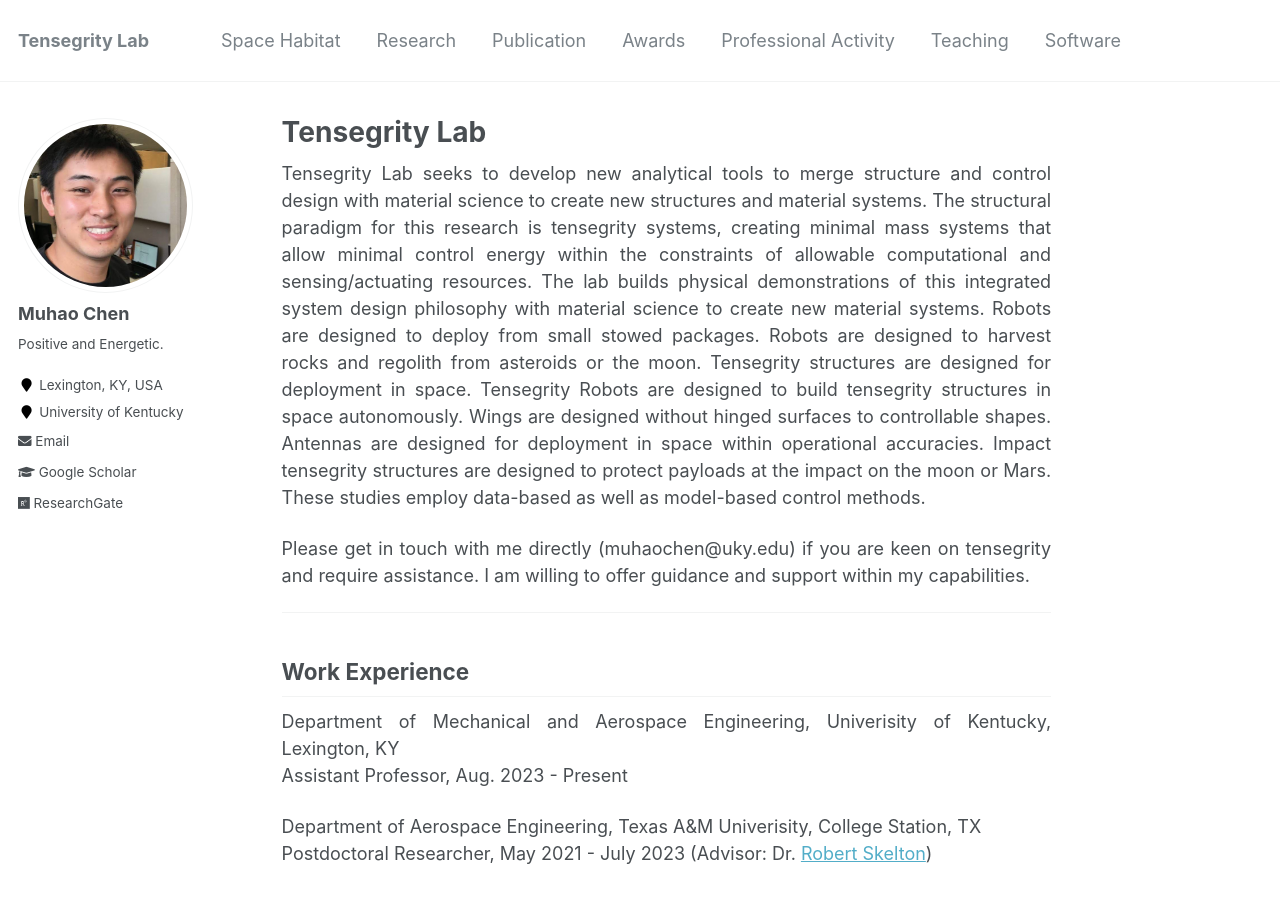
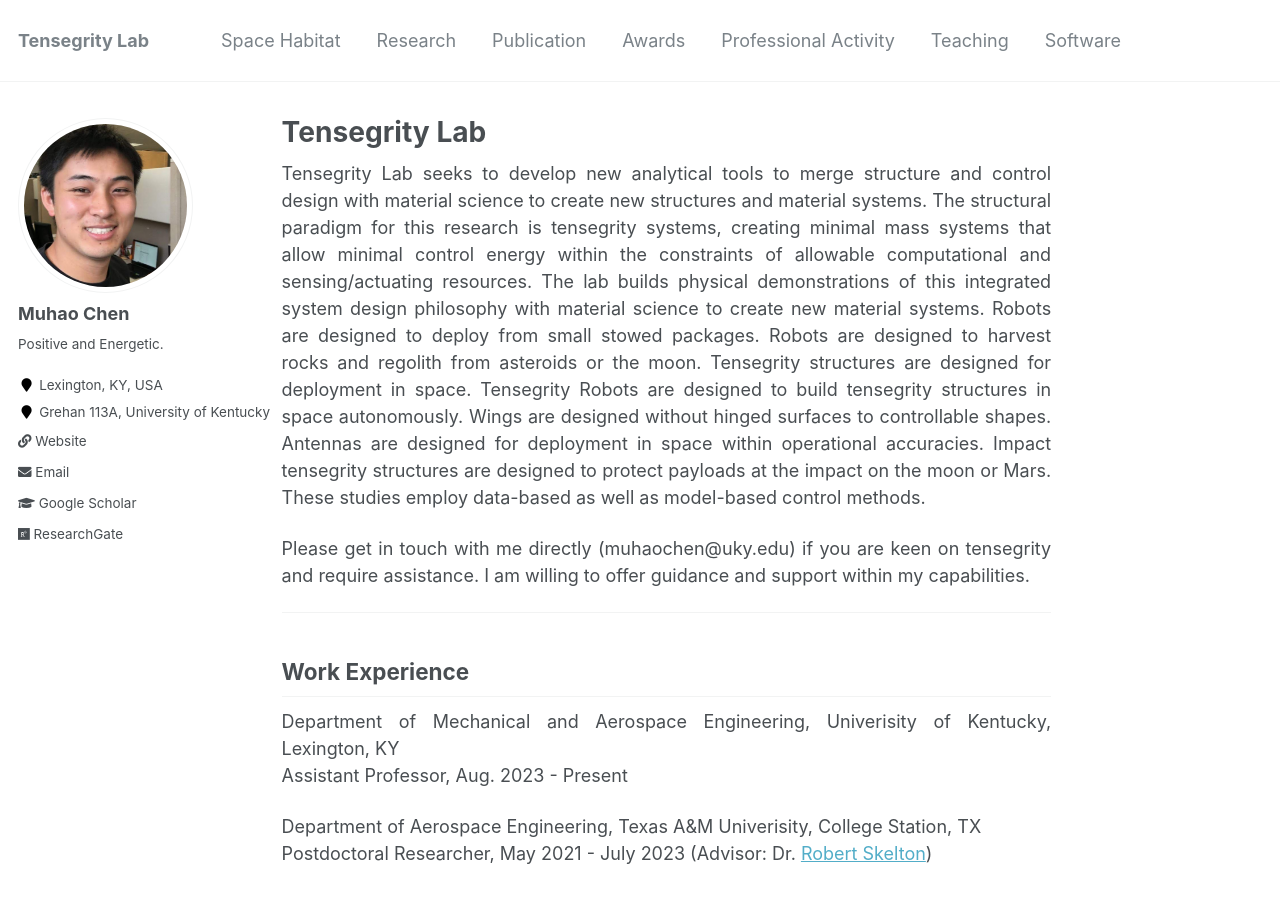
Before and after one commit to Muhao-Chen/muhao-chen.github.io, a Jekyll site: the page built from _pages/about.md, in a window 1280 px wide and 900 px high. Built offline with Jekyll 4.4.1, drawn with Linux system fonts in a browser that asks for light colours.

Commit message:
Update _config.yml

```diff
--- a/_config.yml
+++ b/_config.yml
@@ -87,11 +87,11 @@ author:
   avatar           : "profile.png"
   bio              : "Positive and Energetic."
   location         : "Lexington, KY, USA"
-  employer         : "University of Kentucky"
+  employer         : "Grehan 113A, University of Kentucky"
   #pubmed           : "https://www.ncbi.nlm.nih.gov/pubmed/?term=john+snow"
   googlescholar    : "https://scholar.google.com/citations?hl=en&user=2g3lz0AAAAAJ&view_op=list_works&sortby=pubdate"
   email            :  muhaochen@uky.edu
-  uri              :
+  uri              : 979-985-8285
   bitbucket        :
   codepen          :
   dribbble         :
```
